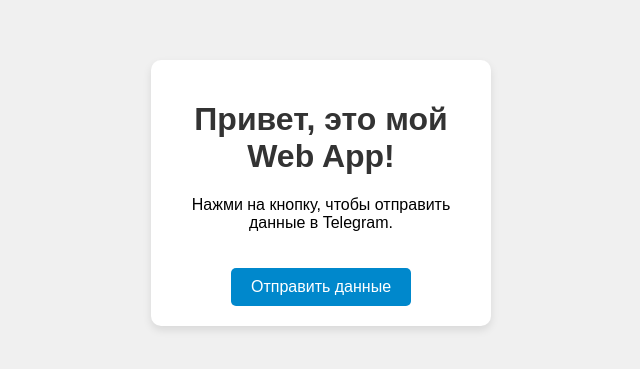
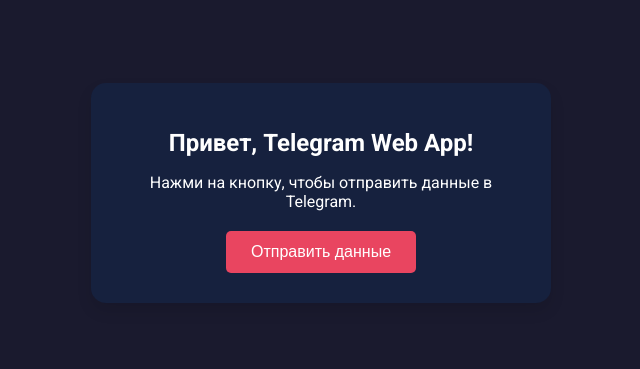
Before and after one commit to gsmegosmgp/gjndrngd, a plain HTML site: page index.html in a window 1280 px wide. Shown: the part 207-576 px from the top of the page, without its empty margins (319-959 px from the left). Drawn offline with Linux system fonts and the light colour scheme.

Commit message:
Add files via upload

```diff
--- a/index.html
+++ b/index.html
@@ -4,55 +4,16 @@
     <meta charset="UTF-8">
     <meta name="viewport" content="width=device-width, initial-scale=1.0">
     <title>Web App для Telegram</title>
-    <style>
-        body {
-            font-family: Arial, sans-serif;
-            display: flex;
-            justify-content: center;
-            align-items: center;
-            height: 100vh;
-            margin: 0;
-            background-color: #f0f0f0;
-        }
-        .container {
-            text-align: center;
-            padding: 20px;
-            border-radius: 10px;
-            background-color: white;
-            box-shadow: 0 4px 8px rgba(0, 0, 0, 0.1);
-            width: 300px;
-        }
-        h1 {
-            color: #333;
-        }
-        .button {
-            padding: 10px 20px;
-            font-size: 16px;
-            background-color: #0088cc;
-            color: white;
-            border: none;
-            cursor: pointer;
-            border-radius: 5px;
-            margin-top: 20px;
-        }
-    </style>
+    <link href="https://fonts.googleapis.com/css2?family=Roboto:wght@400;500;700&display=swap" rel="stylesheet">
+    <link rel="stylesheet" href="style.css">
 </head>
 <body>
     <div class="container">
-        <h1>Привет, это мой Web App!</h1>
+        <h1>Привет, Telegram Web App!</h1>
         <p>Нажми на кнопку, чтобы отправить данные в Telegram.</p>
         <button class="button" id="sendDataButton">Отправить данные</button>
     </div>
 
-    <script>
-        // Инициализация Telegram Web App
-        window.Telegram.WebApp.onEvent('mainButtonClicked', function() {
-            let data = { message: "Привет, это данные с Web App!" };
-            window.Telegram.WebApp.sendData(JSON.stringify(data));
-        });
-
-        // Показать кнопку
-        window.Telegram.WebApp.ready();
-    </script>
+    <script src="script.js"></script>
 </body>
 </html>
--- /dev/null
+++ b/script.js
@@ -0,0 +1,18 @@
+document.addEventListener("DOMContentLoaded", function() {
+    const button = document.getElementById("sendDataButton");
+
+    // Telegram WebApp API
+    const tg = window.Telegram.WebApp;
+    tg.expand(); // Разворачивает WebApp на полный экран
+
+    button.addEventListener("click", function() {
+        const data = {
+            message: "Привет, это данные из Web App!",
+            timestamp: new Date().toISOString()
+        };
+
+        tg.sendData(JSON.stringify(data));
+        button.textContent = "Отправлено!";
+        button.style.backgroundColor = "#2ecc71";
+    });
+});
--- /dev/null
+++ b/style.css
@@ -0,0 +1,56 @@
+body, html {
+    margin: 0;
+    padding: 0;
+    width: 100%;
+    height: 100%;
+    font-family: 'Roboto', sans-serif;
+    background-color: #1a1a2e;
+    display: flex;
+    justify-content: center;
+    align-items: center;
+    overflow: hidden;
+}
+
+.container {
+    background-color: #16213e;
+    padding: 30px;
+    border-radius: 15px;
+    box-shadow: 0 8px 15px rgba(0, 0, 0, 0.1);
+    text-align: center;
+    width: 90%;
+    max-width: 400px;
+    color: #fff;
+    animation: fadeIn 0.8s ease;
+}
+
+.container h1 {
+    font-weight: 700;
+    font-size: 24px;
+    margin-bottom: 15px;
+}
+
+.container p {
+    font-size: 16px;
+    margin-bottom: 20px;
+}
+
+.button {
+    background-color: #e94560;
+    color: #fff;
+    padding: 12px 25px;
+    font-size: 16px;
+    border: none;
+    border-radius: 5px;
+    cursor: pointer;
+    transition: background-color 0.3s, transform 0.3s;
+}
+
+.button:hover {
+    background-color: #ff2e63;
+    transform: scale(1.05);
+}
+
+@keyframes fadeIn {
+    from { opacity: 0; transform: scale(0.9); }
+    to { opacity: 1; transform: scale(1); }
+}
```
